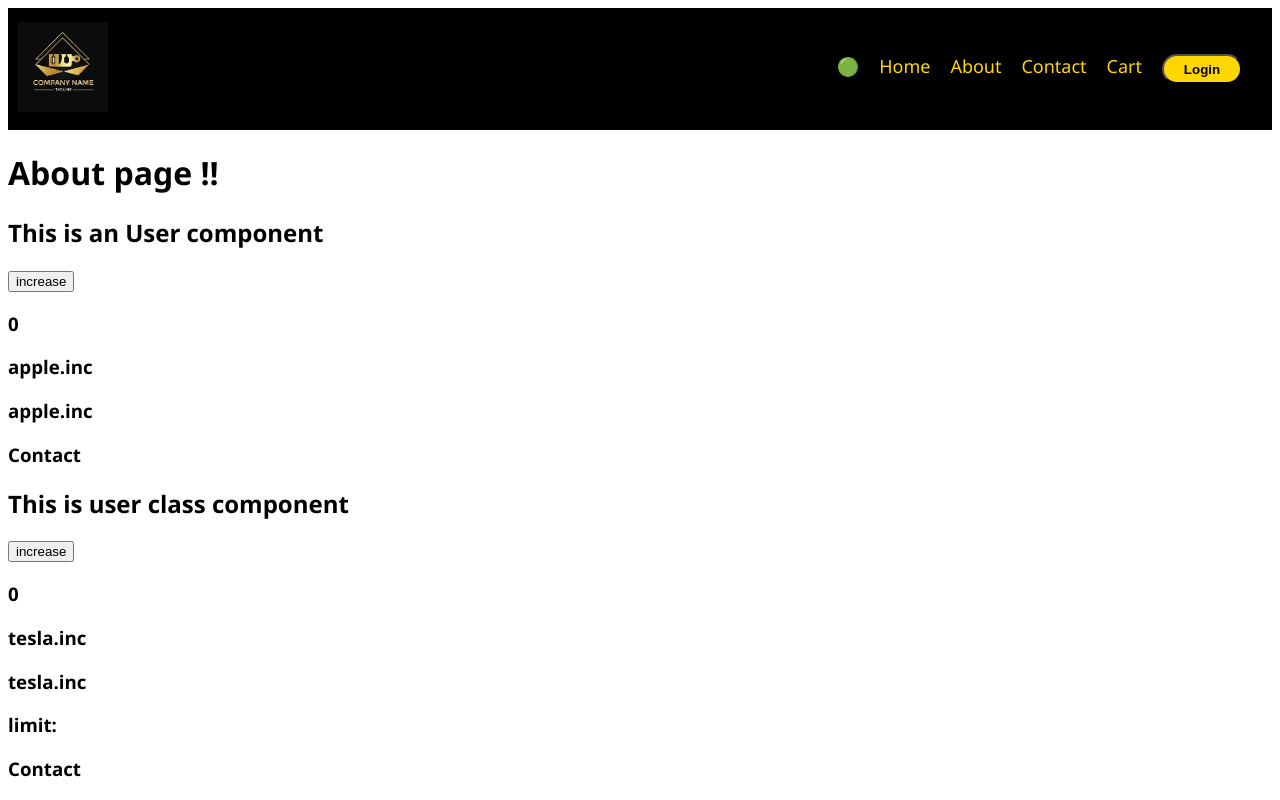
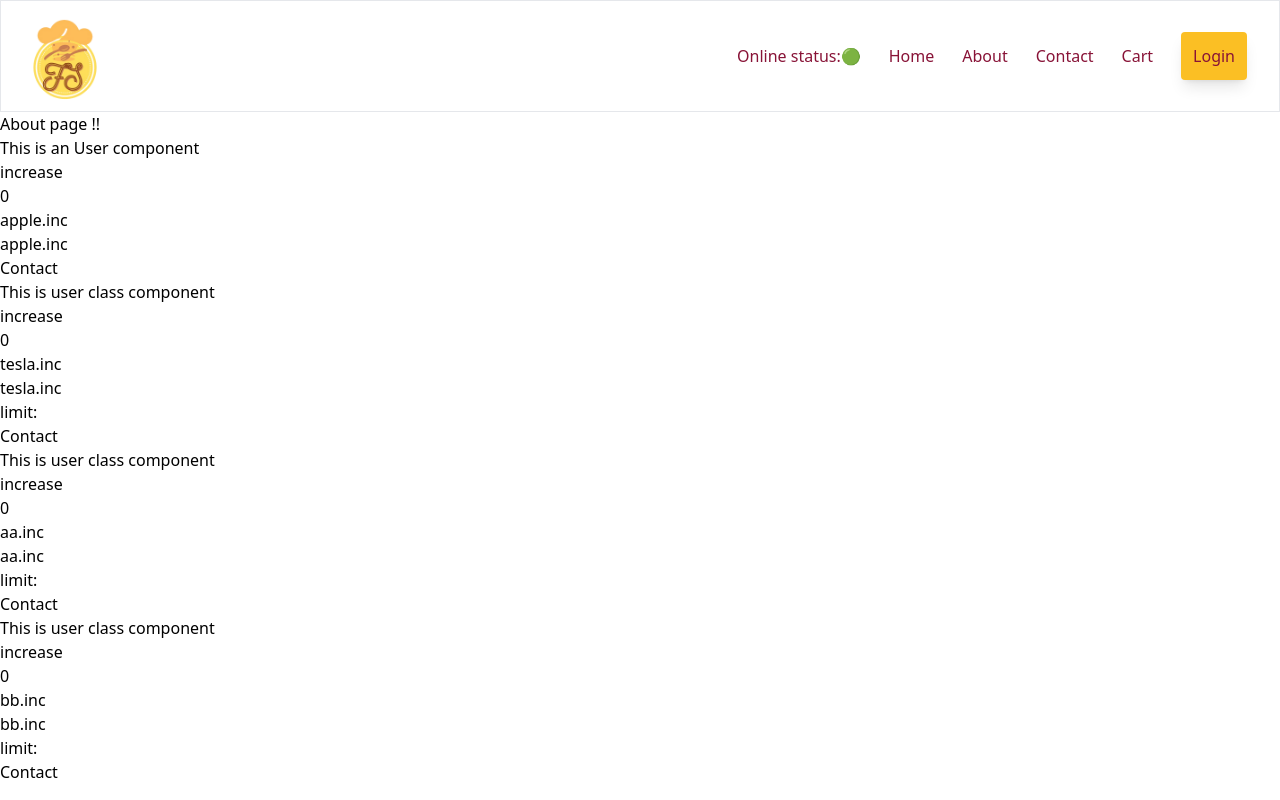
Before and after one commit to Pradnya136/react, a React (Vite) app: page /about in a window 1280 px wide. Shown: the top 800 px of the page. Built offline with nearby package versions, Linux system fonts and the light colour scheme.

Commit message:
added tailwind and transformed first page

```diff
--- a/index.css
+++ b/index.css
@@ -1,206 +1,3 @@
-body{
-    font-family: 'Segoe UI', Tahoma, Geneva, Verdana, sans-serif;
-}
-.header-wrapper{
-    display: flex;
-    justify-content: space-between;
-    background-color: black;
-    align-items: center;
-
-}
-.logo{
-    padding-left: 10px;
-    height: 90px;
-    width: 90px;
-}
-.nav-items-div{
-    background-color: black;
-}
-.nav-items-div > ul{
-    display: flex;
-    justify-content: space-around;
-    padding: 20px;
-}
-/* link styles */
-.custom-link{
-    list-style: none;
-    padding: 10px;
-    font-size: 18px;
-    color: gold;
-    text-decoration: none;
-
-}
-
-.restocard-wrapper{
-    background-color: transparent;
-    display: flex;
-    justify-content: center;
-    width: 300px;
-    flex-direction: column;
-    cursor: pointer;
-    height: 400px;
-
-    transition: transform 0.3s ease-in-out;
-
-
-}
-.restocard-wrapper:hover{
-
-    transform: scale(1.1);
-}
-
-
-.restocardfont0{
-    font-size: 18px;
-    margin: 0;
-    padding: 0;
-    text-decoration: none;
-    text-decoration: none;
-    padding-left: 20px;
-}
-
-.restocardfont1{
-    font-size: 15px;
-    margin: 0;
-    padding: 0;
-    text-decoration: none;
-    text-decoration: none;
-    padding-left: 20px;
-    color: black;
-}
-.restocardfont2{
-    font-size: 14px;
-    margin: 0;
-    padding: 0;
-    text-decoration: none;
-    text-decoration: none;
-    padding-left: 20px;
-    color: rgb(96, 94, 94);
-    font-weight: lighter;
-    font-weight: 400;
-
-    font-family: "Poppins", sans-serif;
-    font-weight: 400;
-    font-style: normal;
-
-
-}
-/* restocardlinkcolor */
-.restoLink{
-    text-decoration: none;
-    color: black;
-
-}
-
-.restoLink:hover{
-  color: black
-
-}
-.restoLink:active{
-    color: black
-
-}
-/* restocardlinkcolor */
-.restologo{
-    height: 180px;
-    width: 280px;
-    padding: 10px;
-    border-radius: 20px;
-    object-fit: cover;
-    filter: drop-shadow(0 4px 4px rgba(10, 10, 10, 0.2));
-}
-.res-container{
-    /* background-color: rebeccapurple; */
-    display: flex;
-    flex-wrap: wrap;
-   justify-content: space-between;
-    align-items: center;
-    padding: 20px;
-
-}
-.eg{
-    height: 50px;
-    width: 150px;
-    margin: 50px;
-    padding: 50px;
-    background-color: tan;
-
-}
-.searchbar{
-    display: flex;
-    align-items: center;
-    justify-content: center;
-    background-color: rgb(207, 201, 213);
-
-}
-.searchbarbox{
-    width: 800px;
-    height: 50px;
-    font-size: 15px;
-    margin: 20px;
-    border-radius: 5px;
-    border-color: rgb(224, 229, 248);
-
-}
-.search-icon{
-  font-size: 40px;
-}
-
-/* shimmer-ul-styles */
-
-
-.shimmer-searchbar{
-    width: 25%;
-    height: 65px;
-    background-color: #f0f0f0;
-    display: flex;
-}
-
-.shimmer-card-wrapper{
-
-    display: flex;
-    flex-wrap: wrap;
-}
-.shimmer-card{
-    background-color: #f0f0f0;
-    display: flex;
-    height: 350px;
-    width: 250px;
-    margin: 15px;
-
-
-}
-.shimmer-main-wrapper{
-    display: flex;
-    flex-wrap: wrap;
-}
-.login-btn{
-    width: 80px;
-    height: 30px;
-    border-radius: 20px;
-    background-color: gold;
-    font-weight: bolder;
-    cursor: pointer;
-}
-/*
-error pg */
-.error_img{
-
-    display: block;
-    margin-left: auto;
-    margin-right: auto;
-    width: 50%;
-
-}
-.wrapper-err-img{
-   display: flex;
-   justify-content: center;
-   align-items: center;
-   font-family: cursive;
-
-
-}
-/* user style */
-.user{
-    border: 2px pink;
-}
+@tailwind base;
+@tailwind components;
+@tailwind utilities;
--- a/package.json
+++ b/package.json
@@ -23,7 +23,9 @@
   "homepage": "https://github.com/Pradnya136/react#readme",
   "devDependencies": {
     "parcel": "^2.11.0",
-    "process": "^0.11.10"
+    "postcss": "^8.4.33",
+    "process": "^0.11.10",
+    "tailwindcss": "^3.4.1"
   },
   "dependencies": {
     "react": "^18.2.0",
--- a/src/components/Body.js
+++ b/src/components/Body.js
@@ -37,11 +37,11 @@ console.log(onlineStatus,"onlinestatus")
     //conditional rendering
     return listOfResto.length === 0?<Shimmer/>:(
         <div className="body">
-            <div className="searchbar">
-                <form>
+            <div className="bg-slate-100 flex items-center justify-center p-5 ">
+                <form >
                 <input type="text"
-                       className="searchbarbox"
-                       placeholder="Search for Resto by entering name "
+                      className="w-96 p-4 rounded shadow-md"
+                       placeholder="Search for Restautrant by entering name.. "
                        onChange={(event)=>{
                         const filterd = resList.filter(res => res.info.name.toLowerCase().includes(event.target.value.toLowerCase()));
                         console.log(filterd,"< filterd")
@@ -59,11 +59,11 @@ console.log(onlineStatus,"onlinestatus")
                        >
 
                 </input>
-                </form><div className="search-icon">&#128269;</div>
+                </form><div className="text-4xl p-4 ">&#128269;</div>
             </div>
-            <div className="filter-btn">
+            <div className="flex items-center justify-center">
                 <button
-                       className="top-resto-btn"
+                       className="bg-gray-200 p-4 rounded-md shadow-xl m-4 "
                        onClick={()=>{
                        const filteredList = resList.filter(res => res.info.avgRating > 4) ;setListOfResto(filteredList)
                   console.log("fav resto clickeds")
@@ -72,7 +72,7 @@ console.log(onlineStatus,"onlinestatus")
                 </button>
             </div>
 
-            <div className="res-container" >
+            <div className="flex flex-wrap justify-center items-center  " >
                 {
                     listOfResto.map((res) => (
                     <Link
--- a/src/components/Header.js
+++ b/src/components/Header.js
@@ -5,7 +5,7 @@ import NavItems from "./NavItems";
 
 const Header = () => {
     return (
-        <div className="header-wrapper">
+        <div className="flex h-28 border justify-between">
                 <Logo/>
                 <NavItems/>
         </div>
--- a/src/components/Logo.js
+++ b/src/components/Logo.js
@@ -1,8 +1,11 @@
 import reactLogo from "../../images/reactLogo.png";
+
+
+
 
 const Logo = () => {
     return (
-    <div className="logo-div">
+    <div className="w-32 p-2 " >
         <img className="logo" src={reactLogo} alt="Image of restaurant"></img>
     </div>
 )}
--- a/src/components/NavItems.js
+++ b/src/components/NavItems.js
@@ -15,14 +15,14 @@ const onlineStatus = useOnlineStatus()
     }
 
     return (
-        <div className="nav-items-div">
-            <ul className="ul">
-                <li  className="custom-link">{onlineStatus?"🟢":"🔴"}</li>
+        <div className="flex p-8 ">
+            <ul className="flex place-items-center space-x-7 font-medium text-rose-900">
+                <li  className="custom-link">Online status:{onlineStatus?"🟢":"🔴"}</li>
                 <Link to ={"/"} className="custom-link"><li>Home</li></Link>
                 <Link to ={"/about"} className="custom-link"><li>About</li></Link>
                 <Link to ={"/contact"} className="custom-link"><li>Contact</li></Link>
                 <li className="custom-link">Cart</li>
-                <li className="custom-link">
+                <li className="bg-amber-400 shadow-lg p-3 rounded ">
                     <button onClick={()=> setState(toggle())}
                     className="login-btn">{state}</button>
                 </li>
--- a/src/components/RestoCard.js
+++ b/src/components/RestoCard.js
@@ -6,19 +6,19 @@ const RestoCard = ( props ) => {
     const {resData} = props;
     const {name,avgRating,costForTwo,cuisines,cloudinaryImageId,sla,locality} = resData?.info;
     return (
-        <div className="restocard-wrapper">
+        <div className=" w-72 rounded-md m-2 p-3 h-96  hover:scale-105 transition-transform ease-out">
             <img
 
-            className="restologo"
+            className="w-72 h-48 rounded-lg shadow-xl"
             src={CDN_RESTO_LOGO + cloudinaryImageId}
             alt="resto img">
 
             </img>
-            <h2 className="restocardfont0">{name}</h2>
-            <h3 className="restocardfont1">Rating: {avgRating} {sla.slaString}</h3>
-            <h3 className="restocardfont2">{cuisines.join(", ")}</h3>
-            <h3 className="restocardfont2">{locality}</h3>
-            <h3 className="restocardfont2">{costForTwo}</h3>
+            <h2 className=" text-lg mt-2 mb-1 font-bold">{name}</h2>
+            <h3 className="text-slate-600 font-medium">⭐ {avgRating} | {sla.slaString}</h3>
+            <h4 className="text-slate-600  ">{cuisines.join(", ")}</h4>
+            <h4 className="text-slate-600 ">{locality}</h4>
+            <h4 className="text-slate-600 ">{costForTwo}</h4>
 
 
 
--- a/src/components/pending-task.js
+++ b/src/components/pending-task.js
@@ -1 +1 @@
-// **Fix top fav resto btn - its not loading data being filtered in - body comp- line - 66
+// **Fix top fav resto btn - its not loading data being filtered in - body comp- line - 66 === cleared
--- /dev/null
+++ b/tailwind.config.js
@@ -0,0 +1,10 @@
+/** @type {import('tailwindcss').Config} */
+module.exports = {
+  content: [
+    "./src/**/*.{html,js}",
+  ],
+  theme: {
+    extend: {},
+  },
+  plugins: [],
+}
```
Also changed, not shown: src/components/resource_n_shortcuts.md (added, +3 -0 lines), .postcssrc (added), images/reactLogo.png, 1 other file (tests, documents, lock files or other folders).
